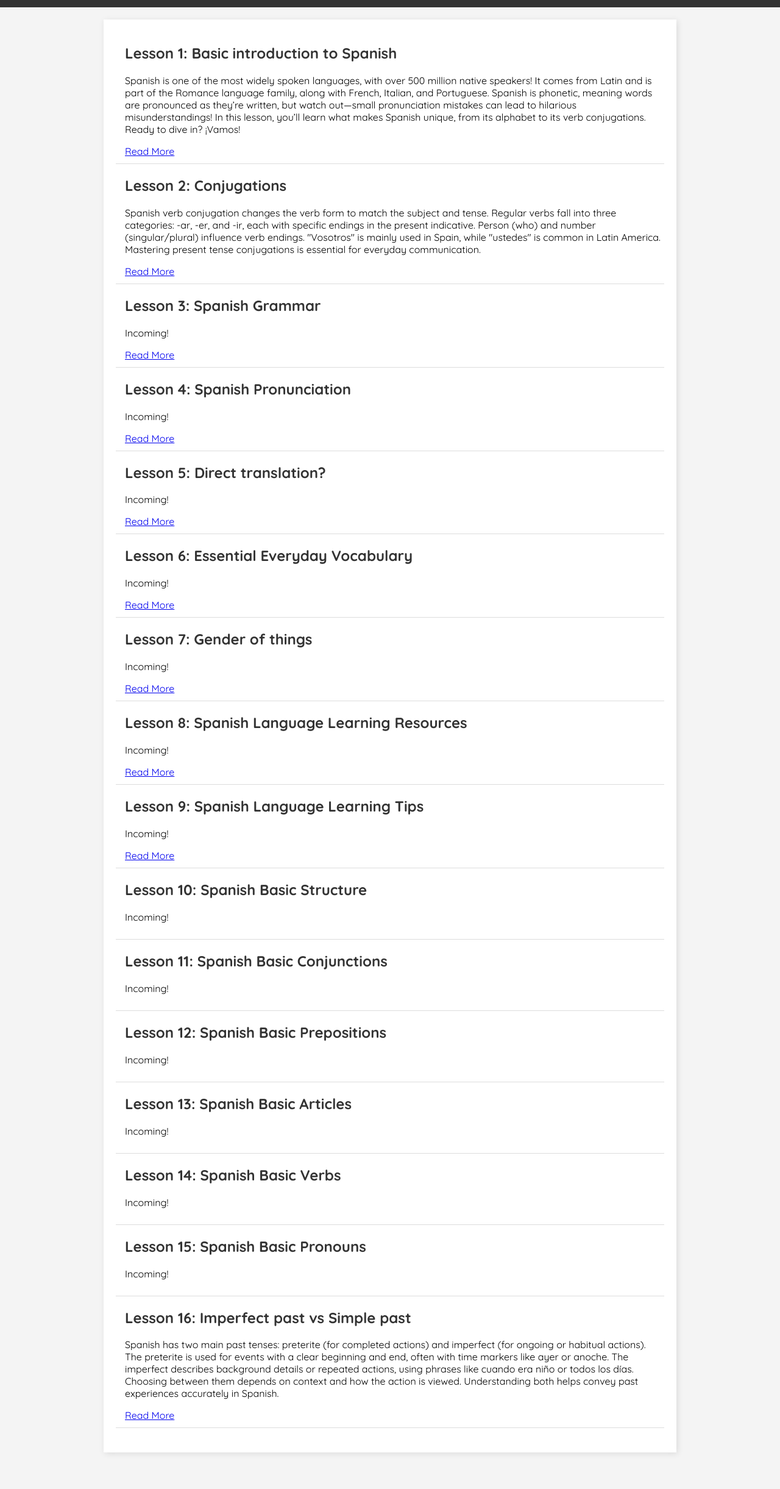
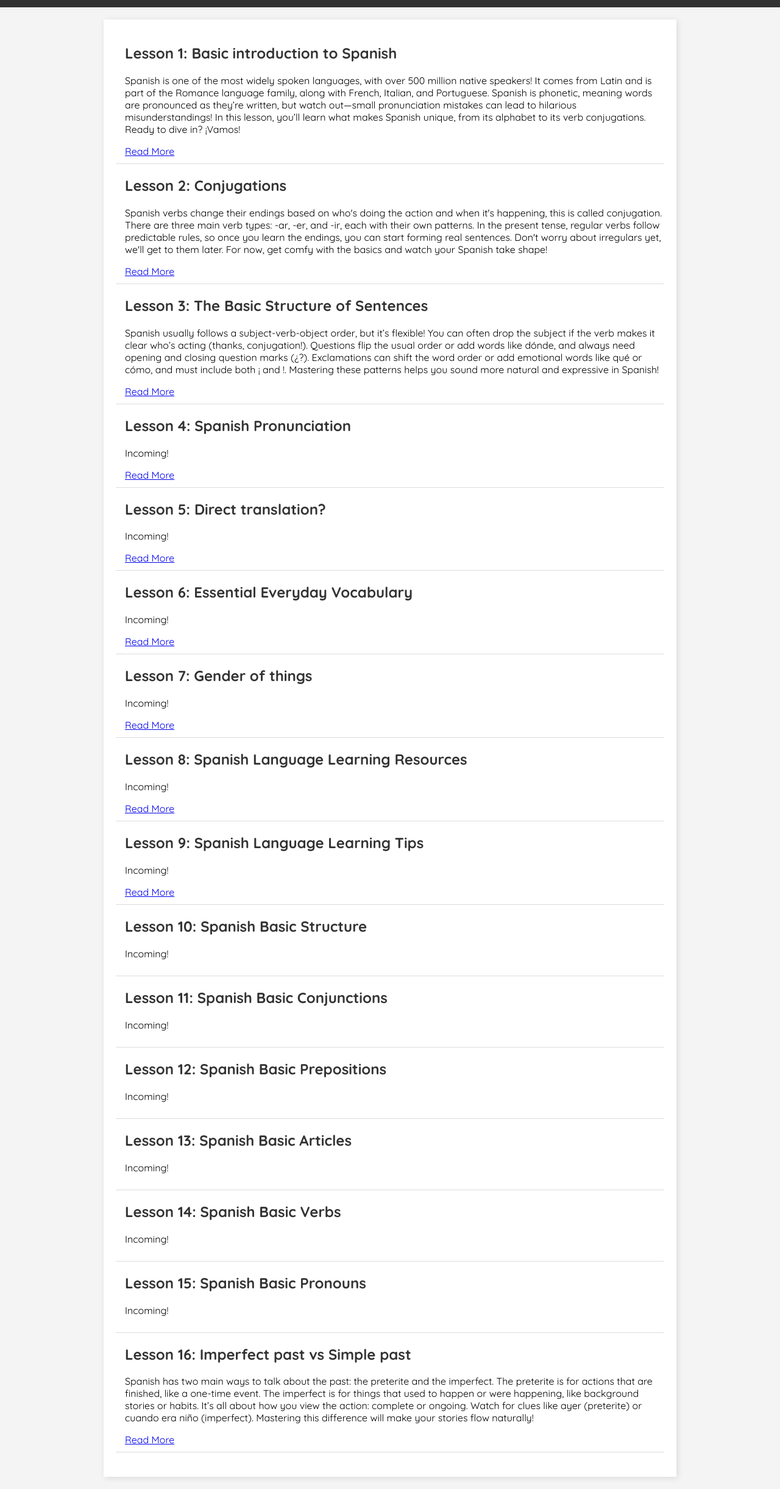
Before and after one commit to vjmorenoz/SpanishSP, a plain HTML site: page lessons.html in a window 1280 px wide. Shown: the part 62-2504 px from the top of the page at 61% size. Before the commit the page ends 2464 px from the top, so only its background shows below. Drawn offline with Linux system fonts and the light colour scheme.

Commit message:
Cambios 2

```diff
--- a/lessons.html
+++ b/lessons.html
@@ -44,20 +44,30 @@
           <div class="article">
             <h2>Lesson 2: Conjugations</h2>
             <p>
-              Spanish verb conjugation changes the verb form to match the
-              subject and tense. Regular verbs fall into three categories: -ar,
-              -er, and -ir, each with specific endings in the present
-              indicative. Person (who) and number (singular/plural) influence
-              verb endings. "Vosotros" is mainly used in Spain, while "ustedes"
-              is common in Latin America. Mastering present tense conjugations
-              is essential for everyday communication.
+              Spanish verbs change their endings based on who's doing the action
+              and when it's happening, this is called conjugation. There are
+              three main verb types: -ar, -er, and -ir, each with their own
+              patterns. In the present tense, regular verbs follow predictable
+              rules, so once you learn the endings, you can start forming real
+              sentences. Don't worry about irregulars yet, we'll get to them
+              later. For now, get comfy with the basics and watch your Spanish
+              take shape!
             </p>
             <a href="2-Conjugations.html">Read More</a>
           </div>
           <div class="article">
-            <h2>Lesson 3: Spanish Grammar</h2>
-            <p>Incoming!</p>
-            <a href="#">Read More</a>
+            <h2>Lesson 3: The Basic Structure of Sentences</h2>
+            <p>
+              Spanish usually follows a subject-verb-object order, but it’s
+              flexible! You can often drop the subject if the verb makes it
+              clear who’s acting (thanks, conjugation!). Questions flip the
+              usual order or add words like dónde, and always need opening and
+              closing question marks (¿?). Exclamations can shift the word order
+              or add emotional words like qué or cómo, and must include both ¡
+              and !. Mastering these patterns helps you sound more natural and
+              expressive in Spanish!
+            </p>
+            <a href="3-Basic-sentence-structures.html">Read More</a>
           </div>
           <div class="article">
             <h2>Lesson 4: Spanish Pronunciation</h2>
@@ -122,14 +132,13 @@
           <div class="article">
             <h2>Lesson 16: Imperfect past vs Simple past</h2>
             <p>
-              Spanish has two main past tenses: preterite (for completed
-              actions) and imperfect (for ongoing or habitual actions). The
-              preterite is used for events with a clear beginning and end, often
-              with time markers like ayer or anoche. The imperfect describes
-              background details or repeated actions, using phrases like cuando
-              era niño or todos los días. Choosing between them depends on
-              context and how the action is viewed. Understanding both helps
-              convey past experiences accurately in Spanish.
+              Spanish has two main ways to talk about the past: the preterite
+              and the imperfect. The preterite is for actions that are finished,
+              like a one-time event. The imperfect is for things that used to
+              happen or were happening, like background stories or habits. It’s
+              all about how you view the action: complete or ongoing. Watch for
+              clues like ayer (preterite) or cuando era niño (imperfect).
+              Mastering this difference will make your stories flow naturally!
             </p>
             <a href="Imperfecto-vs-simple.html">Read More</a>
           </div>
```
Also changed, not shown: 3-Basic-sentence-structures.html (renamed from Estructura-basica-oracion.html, +1 -1 lines), Donate.html (+1 -1 lines), Estructura de lecciones.html (+1 -1 lines), Imperfecto-vs-simple.html (+1 -1 lines), index-estructura.html (+1 -1 lines).
